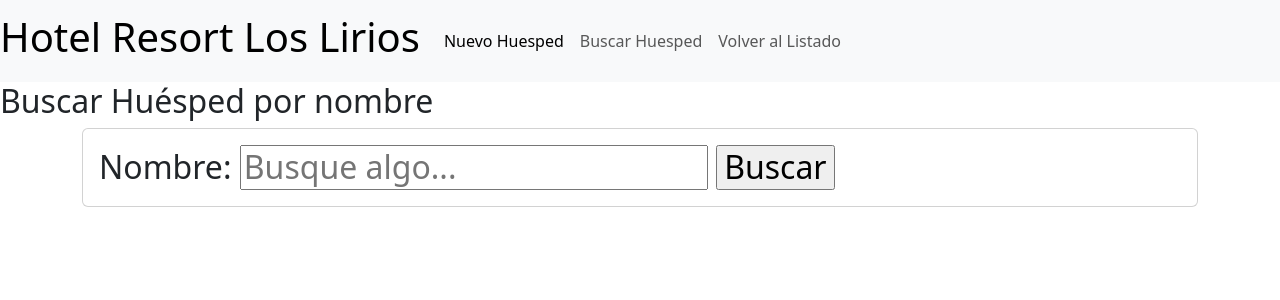
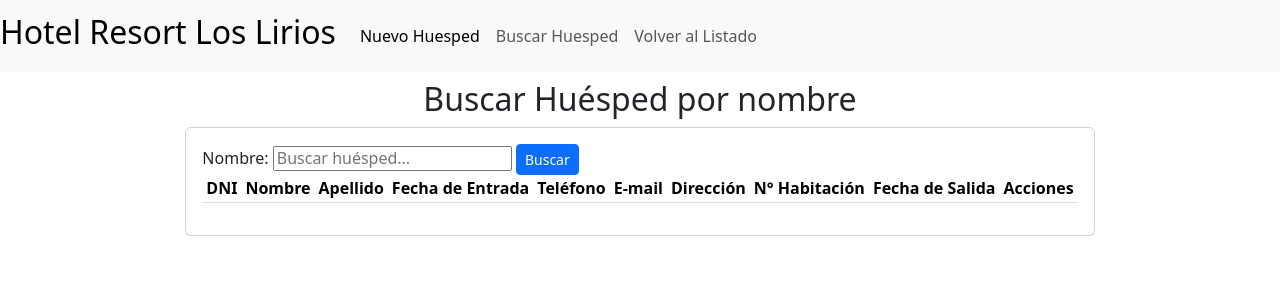
Before and after one commit to LeonardoDaSilva29/p_hotel, a Django app: page /mostrarHuesped/buscar in a window 1280 px wide. Shown: the top 300 px of the page. Run offline with Django 4.2, Linux system fonts and the light colour scheme; lists and menus that the app fills with data are empty.

Commit message:
ahora si quedo mmejor la resolucion de las fuentes

```diff
--- a/gestion_persona/forms.py
+++ b/gestion_persona/forms.py
@@ -4,9 +4,9 @@ from gestion_persona.models import Persona
 
 class Buscar(forms.Form):
     nombre = forms.CharField(max_length=100,
-                            widget=forms.TextInput(attrs={'placeholder': 'Busque algo...'})) #queda un mensaje clarito en el box
+                            widget=forms.TextInput(attrs={'placeholder': 'Buscar huésped...'})) #queda un mensaje clarito en el box
 
 class PersonaForm(forms.ModelForm):
   class Meta:
     model = Persona
-    fields = ['dni', 'nombre', 'apellido', 'fecha_entrada','telefono','email','direccion','habitacion_nro','habitacion_disponible','fecha_salida']
+    fields = ['dni', 'nombre', 'apellido', 'fecha_entrada','telefono','email','direccion','habitacion_nro','fecha_salida']
--- a/gestion_persona/models.py
+++ b/gestion_persona/models.py
@@ -10,9 +10,9 @@ class Persona(models.Model):
     email = models.EmailField(max_length=100, null=False)
     direccion = models.CharField(max_length=100, null=False)
     habitacion_nro = models.IntegerField(null=False)
-    habitacion_disponible = models.CharField(null=False, max_length=3)
+#    habitacion_disponible = models.CharField(null=False, max_length=3)
     fecha_salida = models.DateField(null=False)
 
     def __str__(self):
         texto = "{0} ({1})"
-        return texto.format (self.dni, self.nombre, self.apellido, self.fecha_entrada, self.telefono, self.email, self.direccion, self.habitacion_nro, self.habitacion_disponible, self.fecha_salida)
+        return texto.format (self.dni, self.nombre, self.apellido, self.fecha_entrada, self.telefono, self.email, self.direccion, self.habitacion_nro, self.fecha_salida)
--- a/gestion_persona/templates/actualizarHuesped.html
+++ b/gestion_persona/templates/actualizarHuesped.html
@@ -1,5 +1,5 @@
 {% extends 'master.html' %}
-{% block titulo%} Modificar Huesped {% endblock %}
+{% block titulo%} <h2 class="text-center">Modificar Huesped</h2>{% endblock %}
 {% block contenido %}
 
 <!--
--- a/gestion_persona/templates/altaHuesped.html
+++ b/gestion_persona/templates/altaHuesped.html
@@ -1,5 +1,5 @@
 {% extends 'master.html' %}
-{% block titulo%} Registo nuevo ingreso {% endblock %}
+{% block titulo%} <h2 class="text-center">Registo nuevo ingreso</h2> {% endblock %}
 {% block contenido %}
 
 <!--
@@ -9,13 +9,13 @@
 </div>
 -->
 
-<div class="container">
+<div class="container fs-6 d-flex justify-content-center">
   <div class="card">
       <div class="card-body">
         <form action="/mostrarHuesped/alta" method="post">
           {% csrf_token %}
           {{ form.as_p }}
-          <input type="submit" value="Guardar Nuevo Ingreso">
+          <input type="submit" value="Guardar Nuevo Ingreso" class="btn btn-primary btn-sm">
         </form>
 
         <h2 style="color:green">{{msg_exito}}</h2>
--- a/gestion_persona/templates/buscarHuesped.html
+++ b/gestion_persona/templates/buscarHuesped.html
@@ -1,26 +1,65 @@
 {% extends 'master.html' %}
-{% block titulo%} Buscar Huésped por nombre {% endblock %}
+{% block titulo%} <h2 class="text-center">Buscar Huésped por nombre</h2>{% endblock %}
 {% block contenido %}
 
 <!--
 <a href="{% url 'bienvenida' %}" class="btn btn-primary">Volver a Inicio</a>
 -->
 
-<div class="container">
+<div class="container fs-6 d-flex justify-content-center"">
   <div class="card">
       <div class="card-body">
 
         <form action="/mostrarHuesped/buscar" method="post">
           {% csrf_token %}
           {{ form }}
-          <input type="submit" value="Buscar">
+          <input type="submit" value="Buscar" class="btn btn-primary btn-sm">
         </form>
 
+        <table class="table table-sm fs-6 table table-striped">
+          <thead>
+            <tr>
+              <th>DNI</th>
+                <th>Nombre</th>
+                <th>Apellido</th>
+                <th>Fecha de Entrada</th>
+                <th>Teléfono</th>
+                <th>E-mail</th>
+                <th>Dirección</th>
+                <th>N° Habitación</th>
+                <!--<th>Habitación Disponible</th>-->
+                <th>Fecha de Salida</th>
+                <th>Acciones</th>
+            </tr>
+          </thead>
+          <tbody class="table-group-divider">
+            {% for persona in lista_persona %}
+            <tr>
+              <td>{{ persona.dni }}</td>
+                <td>{{ persona.nombre }}</td>
+                <td>{{ persona.apellido }}</td>
+                <td>{{ persona.fecha_entrada }}</td>
+                <td>{{ persona.telefono }}</td>
+                <td>{{ persona.email }}</td>
+                <td>{{ persona.direccion }}</td>
+                <td>{{ persona.habitacion_nro }}</td>
+                <!--<td>{{ persona.habitacion_disponible }}</td>-->
+                <td>{{ persona.fecha_salida }}</td>
+                <td>
+                    <a href='actualizar/{{ persona.dni }}' class="btn btn-primary btn-sm">Actualizar</a>
+                    <a href='borrar/{{ persona.dni }}' class="btn btn-primary btn-sm">Borrar</a>
+                </td>
+            </tr>
+            {% endfor %}
+          </tbody>
+
+        </table>
+<!--
         {% for persona in lista_persona %}
             <ul>
                 <li> DNI: {{persona.dni}}, Nombre: {{persona.nombre}}, Apellido: {{persona.apellido}}, Fecha de Entrada: {{persona.fecha_entrada}}, Telefono: {{persona.telefono}}, E-mail: {{persona.email}}, Dirección: {{persona.direccion}}, N° Habitacion: {{persona.habitacion_nro}}, Habaitación Disponible: {{persona.habitacion_disponible}}, Fecha de Salida: {{persona.fecha_salida}}</li>
             </ul>
-        {% endfor %}
+        {% endfor %}  -->
 
       </div>
   </div>
--- a/gestion_persona/templates/master.html
+++ b/gestion_persona/templates/master.html
@@ -16,7 +16,7 @@
 
 <body>
     <nav class="navbar navbar-expand-lg navbar-light bg-light">
-        <a class="navbar-brand" href="{% url 'bienvenida' %}" ><h1>Hotel Resort Los Lirios</h1></a>
+        <a class="navbar-brand" href="{% url 'bienvenida' %}" ><h2>Hotel Resort Los Lirios</h2></a>
         <button class="navbar-toggler" type="button" data-toggle="collapse" data-target="#navbarNavAltMarkup" aria-controls="navbarNavAltMarkup" aria-expanded="false" aria-label="Toggle navigation">
           <span class="navbar-toggler-icon"></span>
         </button>
```
Also changed, not shown: gestion_persona/templates/bienvenida.html (+65 -1 lines), gestion_persona/templates/huespedes.html (+7 -16 lines), db.sqlite3, gestion_persona/migrations/0002_remove_persona_habitacion_disponible.py (added), gestion_persona/static/css/estilos.css (line endings or trailing spaces), gestion_persona/templates/img/bienvenida1.png (added), hotel/settings.py (line endings or trailing spaces).
